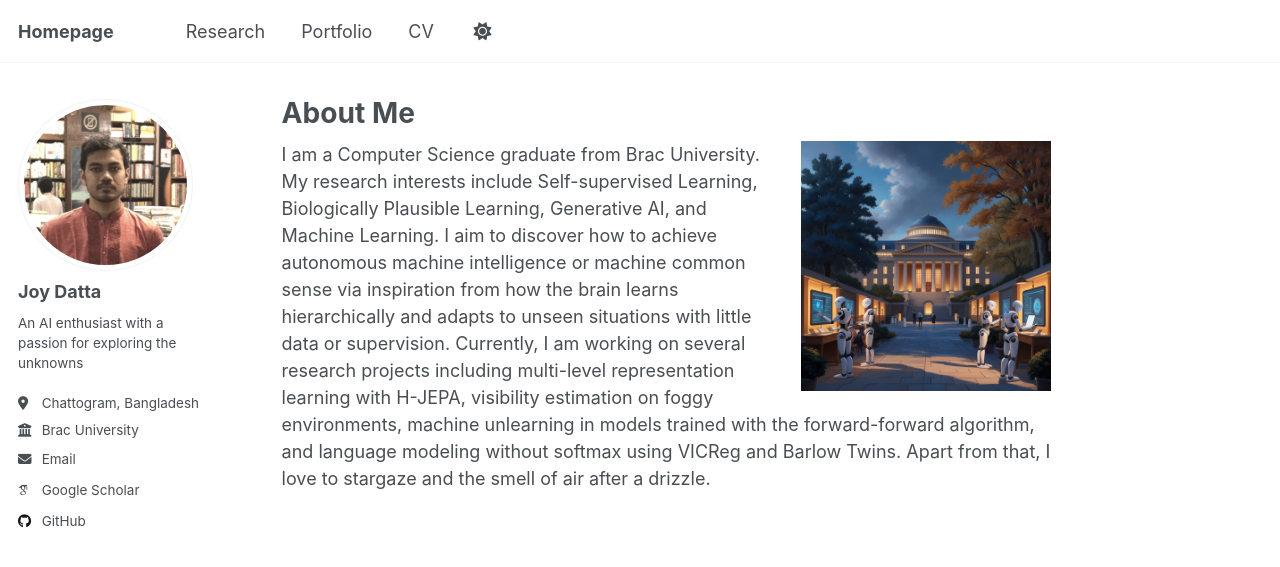
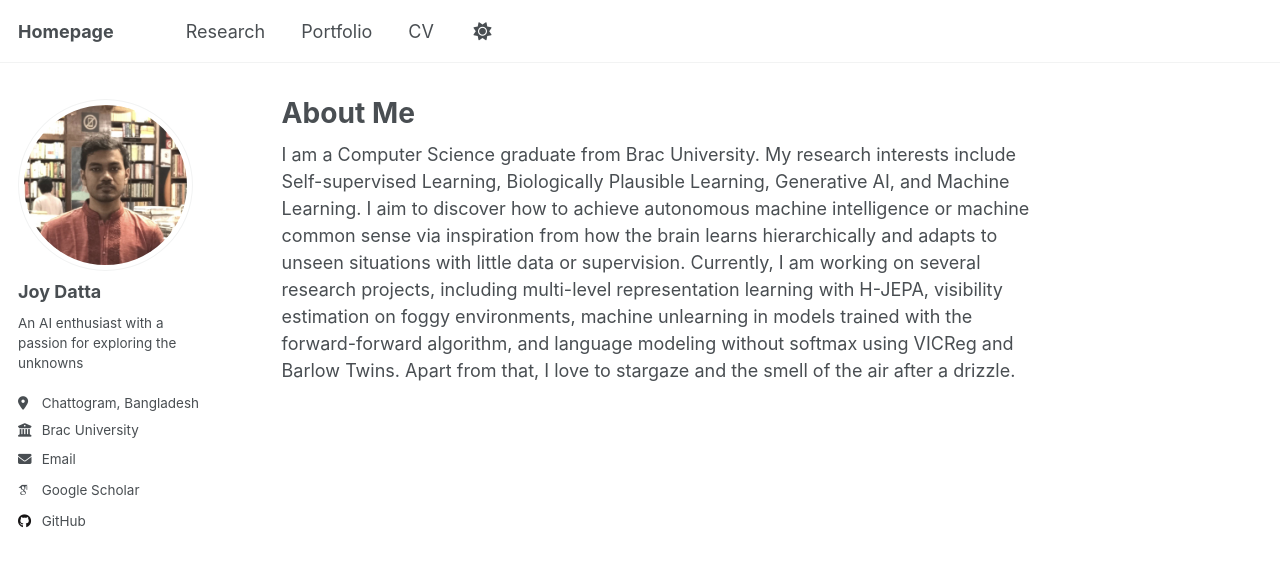
Before and after one commit to joy-datta/joy-datta.github.io, a Jekyll site: the page built from _pages/about.md, in a window 1280 px wide and 969 px high, cut to the strip 0-773 px from the top of the window. Shown: the top 567 px of the strip. Built offline with Jekyll 4.4.1, drawn with Linux system fonts in a browser that asks for light colours; some web fonts are replaced.

Commit message:
Update about.md

```diff
--- a/_pages/about.md
+++ b/_pages/about.md
@@ -6,5 +6,4 @@
   - /about/
   - /about.html
 ---
-![illustration](/images/homepage_img.jpg){: .align-right width="250px"}
-I am a Computer Science graduate from Brac University. My research interests include Self-supervised Learning, Biologically Plausible Learning, Generative AI, and Machine Learning. I aim to discover how to achieve autonomous machine intelligence or machine common sense via inspiration from how the brain learns hierarchically and adapts to unseen situations with little data or supervision. Currently, I am working on several research projects including multi-level representation learning with H-JEPA, visibility estimation on foggy environments, machine unlearning in models trained with the forward-forward algorithm, and language modeling without softmax using VICReg and Barlow Twins. Apart from that, I love to stargaze and the smell of air after a drizzle.
+I am a Computer Science graduate from Brac University. My research interests include Self-supervised Learning, Biologically Plausible Learning, Generative AI, and Machine Learning. I aim to discover how to achieve autonomous machine intelligence or machine common sense via inspiration from how the brain learns hierarchically and adapts to unseen situations with little data or supervision. Currently, I am working on several research projects, including multi-level representation learning with H-JEPA, visibility estimation on foggy environments, machine unlearning in models trained with the forward-forward algorithm, and language modeling without softmax using VICReg and Barlow Twins. Apart from that, I love to stargaze and the smell of the air after a drizzle.
```
